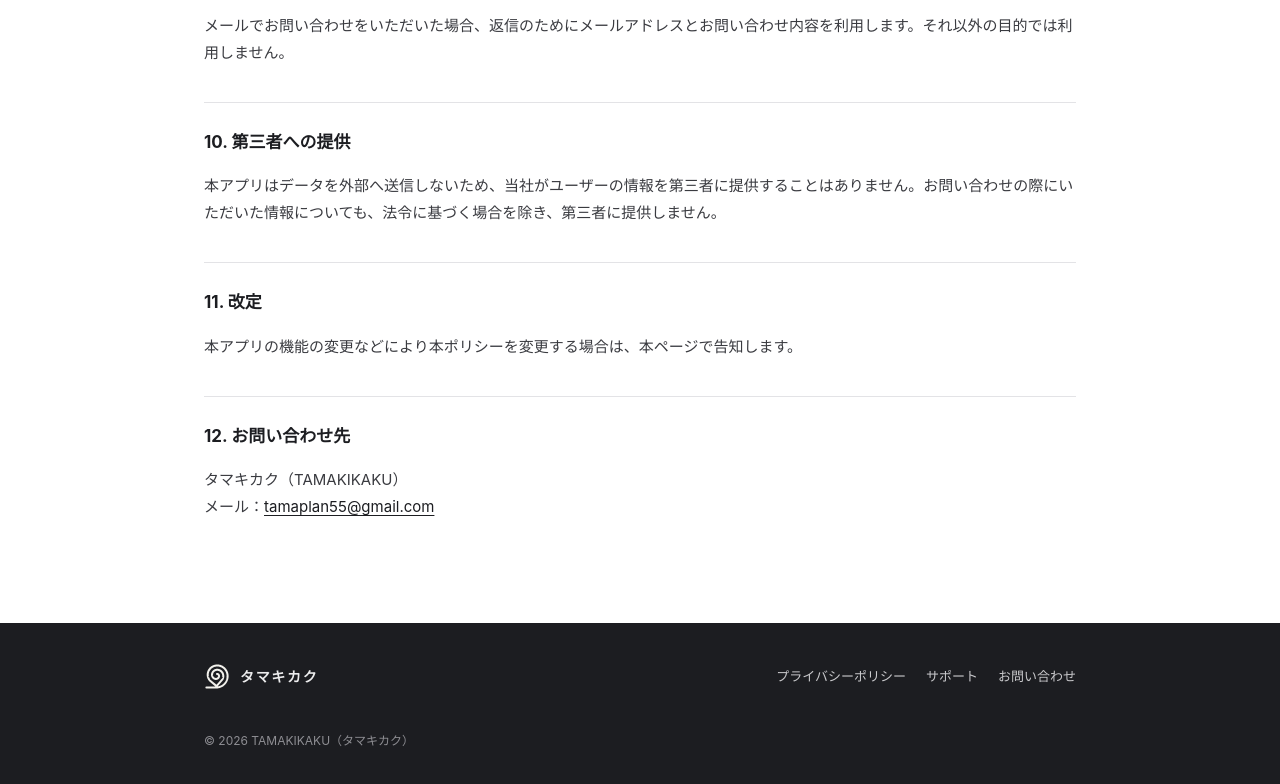
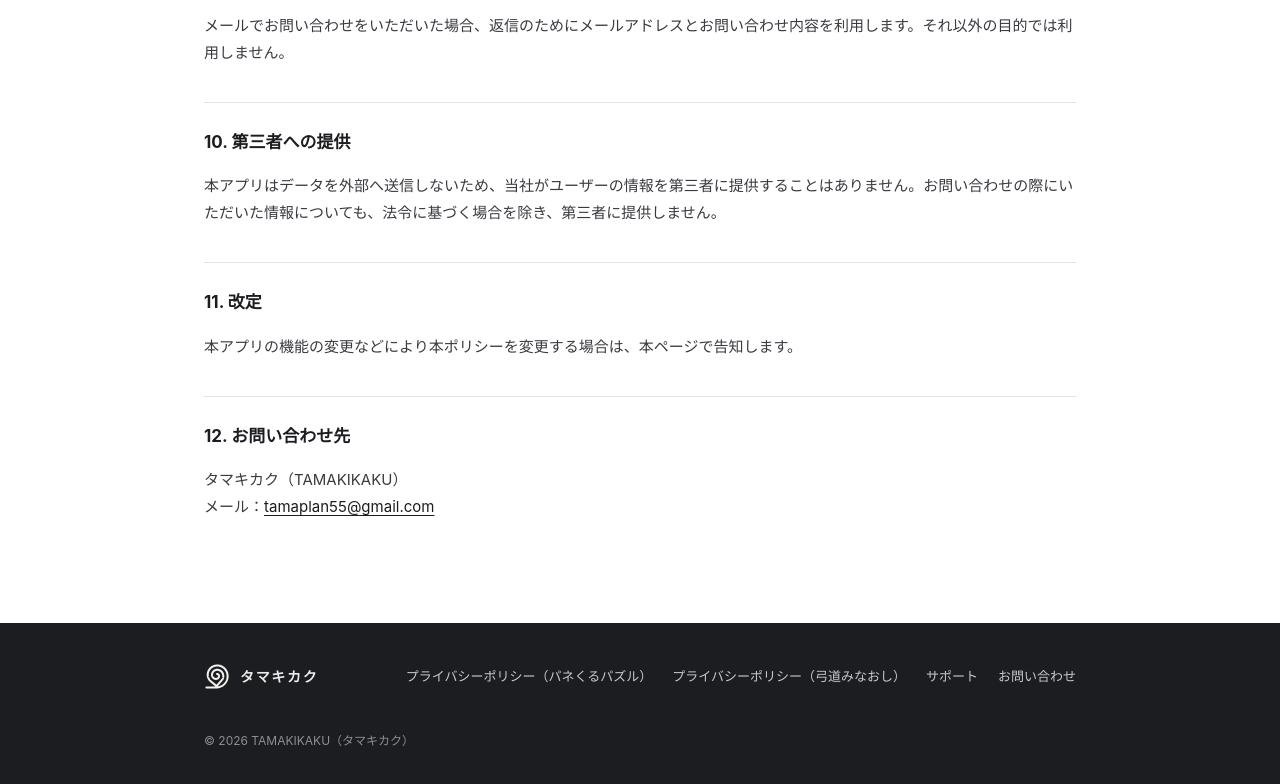
Before and after one commit to tamakikaku-apps/tamakikaku-apps.github.io, a plain HTML site: page kyudominaoshi-privacy.html in a window 1280 px wide. Shown: the part 2175-2959 px from the top of the page. Drawn offline with Linux system fonts and the light colour scheme.

Commit message:
ポリシーの各ページのフッターも、プライバシーポリシーをアプリ別の2本にそろえる
privacy.html・privacy-en.html・kyudominaoshi-privacy.html のフッターを、トップ・サポートと同じ形にする。
英語版のパネくるパズルのリンクは英語版（privacy-en.html）へ向ける。

Co-Authored-By: Claude Opus 5.5 <noreply@anthropic.com>

```diff
--- a/kyudominaoshi-privacy.html
+++ b/kyudominaoshi-privacy.html
@@ -80,7 +80,8 @@
   <div class="footer-inner">
     <span class="footer-brand"><img class="footer-mark" src="assets/tamakikaku-mark-white.svg" alt="">タマキカク</span>
     <nav>
-      <a href="privacy.html">プライバシーポリシー</a>
+      <a href="privacy.html">プライバシーポリシー（パネくるパズル）</a>
+      <a href="kyudominaoshi-privacy.html">プライバシーポリシー（弓道みなおし）</a>
       <a href="support.html">サポート</a>
       <a href="mailto:tamaplan55@gmail.com">お問い合わせ</a>
     </nav>
```
Also changed, not shown: privacy-en.html (+2 -1 lines), privacy.html (+2 -1 lines).
